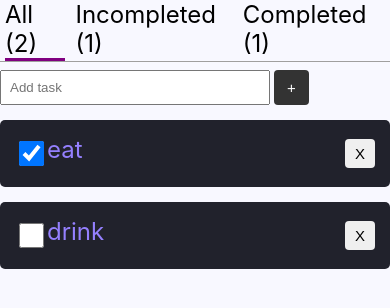
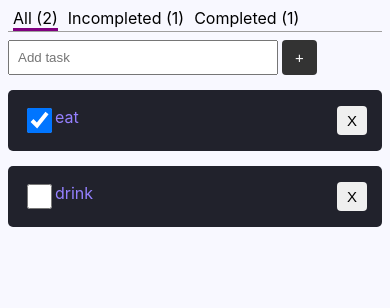
Before and after one commit to TobyChow/brightspot, a React (Create React App) app: page / in a window 390 px wide. Shown: the top 308 px of the page. Built offline with nearby package versions, Linux system fonts and the light colour scheme; no server answers.

Commit message:
fix mobile responsiveness

```diff
--- a/src/todo/Task/Task.module.css
+++ b/src/todo/Task/Task.module.css
@@ -3,9 +3,11 @@
     width:25px;
 }
 .description {
-    font-size:1.5rem;
     color:#9580ff;
     padding-bottom:8px;
+    @media (min-width:600px) {
+        font-size:1.5rem;
+    }
 }
 .card {
     display:flex;
--- a/src/todo/TaskList/TaskList.module.css
+++ b/src/todo/TaskList/TaskList.module.css
@@ -5,7 +5,9 @@ nav {
 nav .tab{
     margin:0 5px;
     cursor:pointer;
-    font-size:1.5rem;
+    @media (min-width:600px) {
+        font-size:1.5rem;
+    }
 }
 nav .tab.active {
     border-bottom:3px solid purple;
--- a/src/todo/Todo.css
+++ b/src/todo/Todo.css
@@ -1,6 +1,9 @@
 .todoContainer {
-    margin:auto;
+    margin:8px;
     max-width:600px;
+    @media (min-width:600px) {
+        margin:auto;
+    }
 }
 body {
     background: ghostwhite;
```
